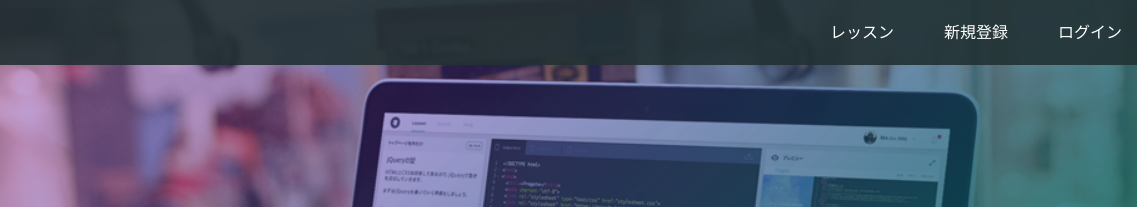
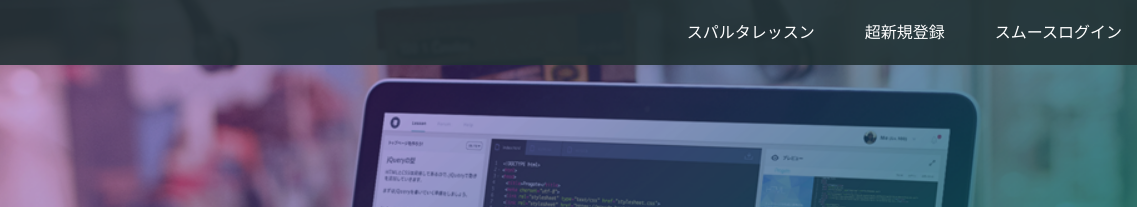
Before and after one commit to naochan-RZ/naochan-RZ.github.io, a plain HTML site: page index.html in a window 1280 px wide. Shown: the top 207 px of the page, 143-1280 px from the left. Drawn offline with Linux system fonts and the light colour scheme.

Commit message:
Update index.html

```diff
--- a/index.html
+++ b/index.html
@@ -15,9 +15,9 @@
       </div>
       <span class="fa fa-bars menu-icon"></span>
       <div class="header-right">
-        <a href="#">レッスン</a>
-        <a href="#">新規登録</a>
-        <a href="#" class="login">ログイン</a>
+        <a href="#">スパルタレッスン</a>
+        <a href="#">超新規登録</a>
+        <a href="#" class="login">スムースログイン</a>
       </div>
     </div>
   </header>
```
